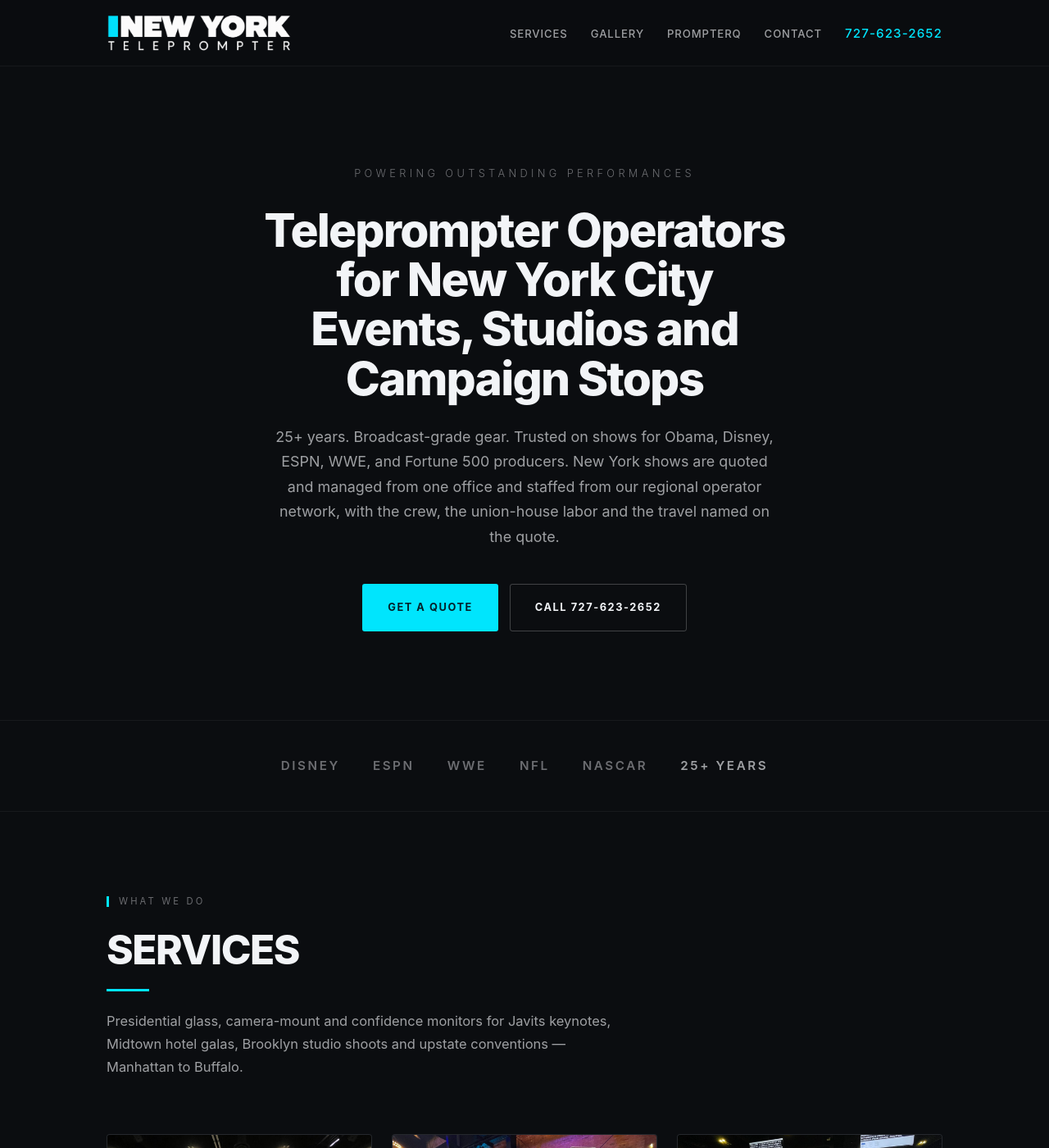
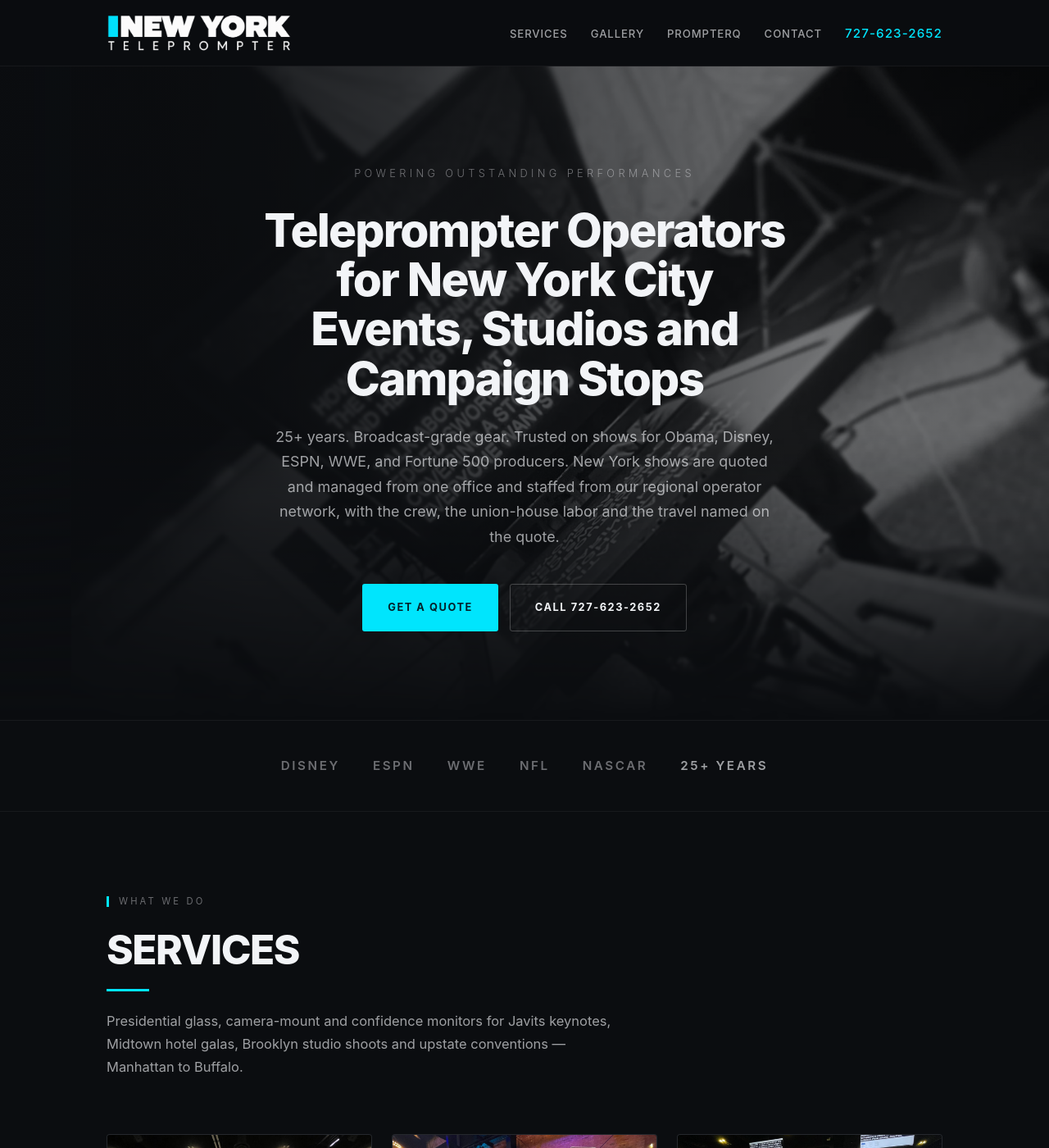
Before and after one commit to jasproj/newyorkteleprompter, a Jekyll site: the page index.html, which Jekyll copies as it is, in a window 1280 px wide and 1400 px high. Shown: the whole window at 82% size. Built offline with Jekyll 4.4.1, drawn with Linux system fonts in a browser that asks for light colours.

Commit message:
Hero: real prompter-on-set photo behind the headline (hero-bg.jpg, dark overlay) (#37)
Claude-Session: https://claude.ai/code/session_01SW4oYwAA8ZEcmkVZYUBX96

Co-authored-by: Claude <noreply@anthropic.com>

```diff
--- a/index.html
+++ b/index.html
@@ -224,6 +224,25 @@
         .mobile-toggle.active span:nth-child(1) { transform: translateY(7px) rotate(45deg); }
         .mobile-toggle.active span:nth-child(2) { opacity: 0; }
         .mobile-toggle.active span:nth-child(3) { transform: translateY(-7px) rotate(-45deg); }
+
+        /* hero photo: real prompter on set, sunk behind the copy */
+        .hero { position: relative; overflow: hidden; isolation: isolate; }
+        .hero > .wrap { position: relative; z-index: 2; }
+        .hero-photo {
+            position: absolute; inset: 0; z-index: 0; pointer-events: none;
+            background: url("hero-bg.jpg") right -2% top 20% / auto 150% no-repeat;
+            opacity: .5;
+            -webkit-mask-image: linear-gradient(180deg, #000 55%, transparent 100%);
+                    mask-image: linear-gradient(180deg, #000 55%, transparent 100%);
+        }
+        .hero-photo::after {
+            content: ""; position: absolute; inset: 0;
+            background: linear-gradient(90deg, rgba(11,13,16,.96) 0%, rgba(11,13,16,.7) 38%, rgba(11,13,16,.1) 75%);
+        }
+        @media (max-width: 760px) {
+            .hero-photo { opacity: .3; background-position: 70% 30%; }
+            .hero-photo::after { background: rgba(11,13,16,.55); }
+        }
 
         /* ---------- hero ---------- */
         .hero {
@@ -479,6 +498,7 @@
 
     <!-- Hero -->
     <section class="hero">
+        <div class="hero-photo" aria-hidden="true"></div>
         <div class="wrap">
             <p class="hero-tagline">Powering Outstanding Performances</p>
             <h1>Teleprompter Operators for New York City Events, Studios and Campaign Stops</h1>
```
